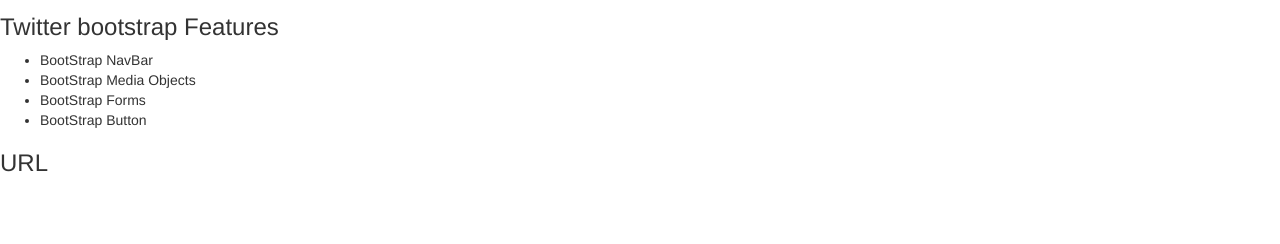
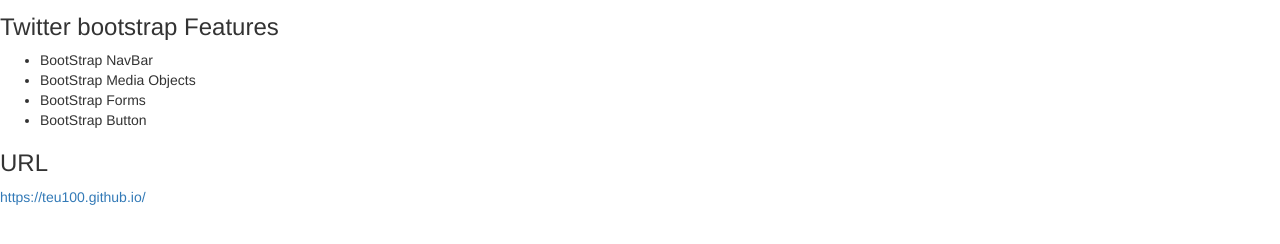
Before and after one commit to teu100/teu100.github.io, a plain HTML site: page resources.html in a window 1280 px wide. Shown: the part 58-302 px from the top of the page. Drawn offline with nearby package versions, Linux system fonts and the light colour scheme.

Commit message:
link added

```diff
--- a/resources.html
+++ b/resources.html
@@ -38,7 +38,7 @@
 
         <div class="websiteLink">
             <h3>URL</h3>
-            <a href=""></a>
+            <a href="https://teu100.github.io/">https://teu100.github.io/</a>
         </div>
 
 
```
